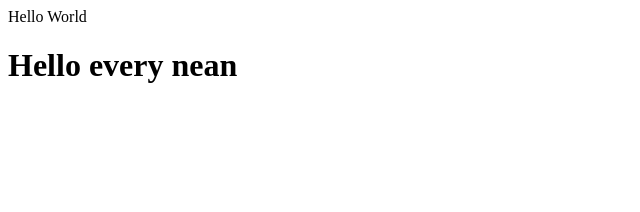
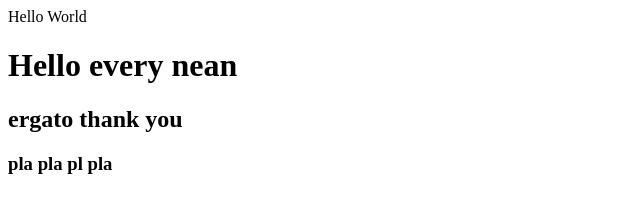
Before and after one commit to Abdallah-Obaid/lab-05-server, a website: page public/index.html in a window 1280 px wide. Shown: the whole page, without its empty margins (0-640 px from the left). Drawn offline with Linux system fonts and the light colour scheme.

Commit message:
my first sever

```diff
--- a/public/index.html
+++ b/public/index.html
@@ -6,5 +6,7 @@
   <body>
     Hello World
     <h1>Hello every nean</h1>
+    <h2>ergato thank you</h2>
+    <h3>pla pla pl pla</h3>
   </body>
 </html>
```
